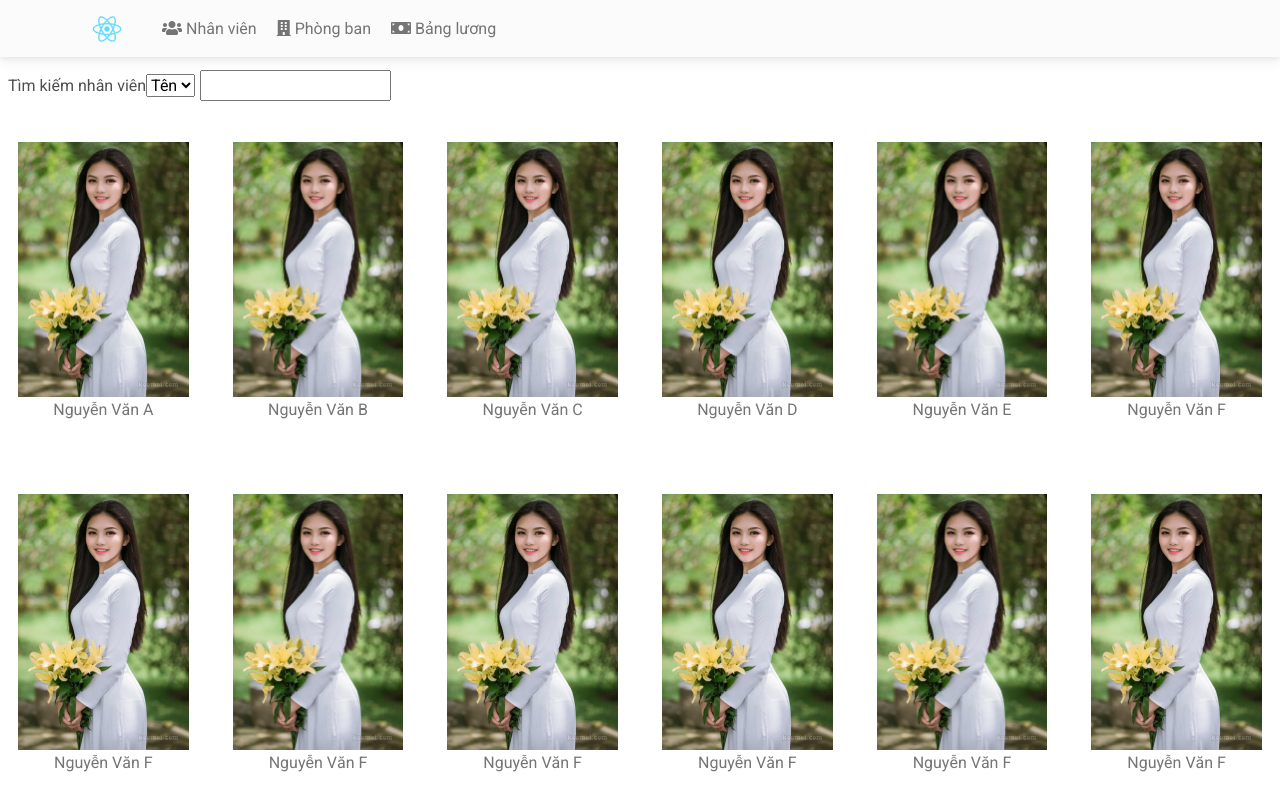
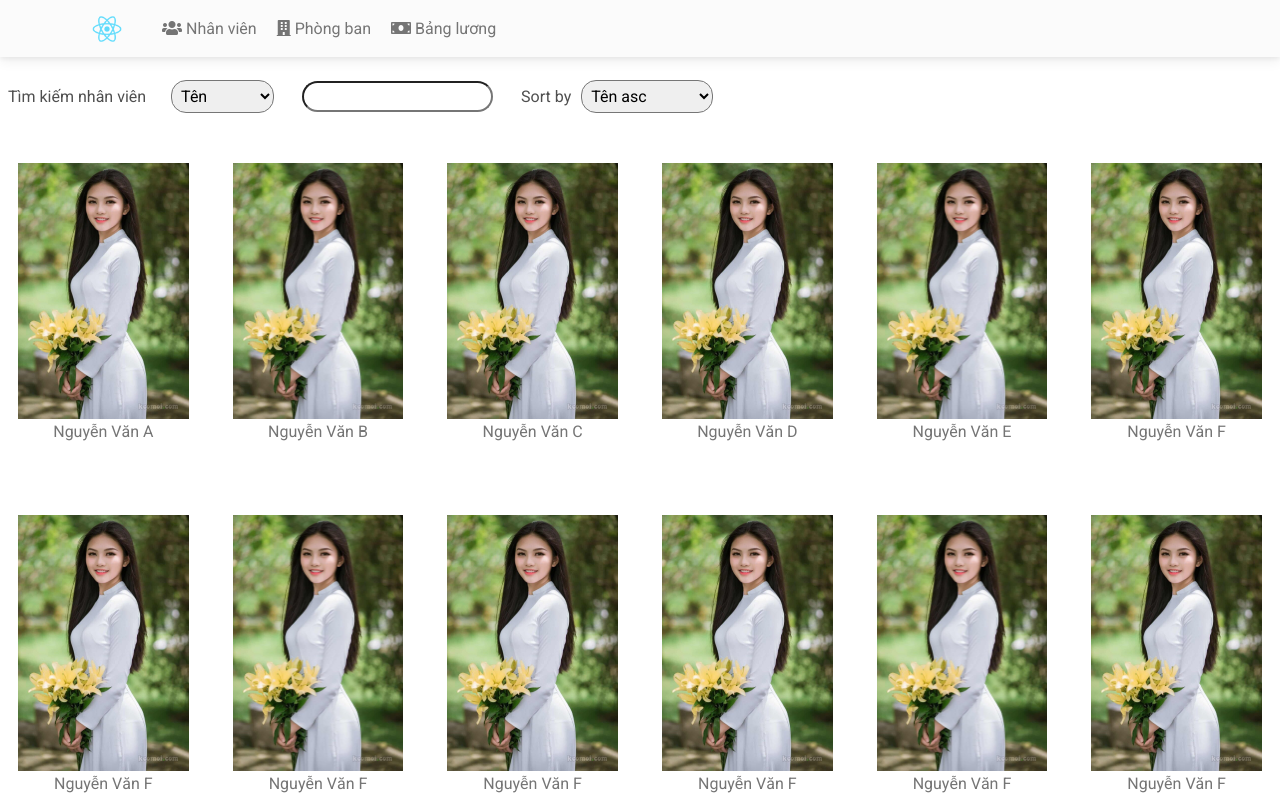
Before and after one commit to BrianCodeNha/FunixReactJSASM, a React (Create React App) app: page / in a window 1280 px wide. Shown: the top 800 px of the page. Built offline with nearby package versions, Linux system fonts and the light colour scheme.

Commit message:
complete search and sort requests

```diff
--- a/src/components/MainComponent.js
+++ b/src/components/MainComponent.js
@@ -16,7 +16,26 @@ export default function MainComponent() {
     setStaffId(selectedID);
   };
 
-  const [option, setOption] = useState('')
+  const [property, setProperty] = useState('name') //store sortEntry here
+
+  const sortDataEntry = (entry) => {
+    setProperty(entry)
+    STAFFS.sort(function (a, b) {
+      if( entry == 'id') {return b.id - a.id}
+      else if( entry == 'name') {
+        console.log(a.name.toLowerCase())
+        if (a.name.toLowerCase() > b.name.toLowerCase()) return 1
+        else if (a.name.toLowerCase() < b.name.toLowerCase()) return -1
+
+      }
+      if( entry == 'doB') {
+        if (a.doB.toLowerCase() > b.doB.toLowerCase()) return 1
+        if (a.doB.toLowerCase() < b.doB.toLowerCase()) return -1
+
+      }
+    })
+  }
+  console.log(property, STAFFS)
   return (
     <div>
       <BrowserRouter>
@@ -26,7 +45,7 @@ export default function MainComponent() {
             <Staff
               staffs={STAFFS}
               onClick={(selectedID) => selectedEmployee(selectedID)}
-              onChange = {(selectedOption) => setOption(selectedOption)}
+              getSortEntry = {(entry) => sortDataEntry(entry)}
             />
           </Route>
           <Route path="/department">
@@ -39,7 +58,7 @@ export default function MainComponent() {
             <Employee staffs={STAFFS} />
           </Route>
           <Route  path="/search">
-          <SearchPage option ={option}/>
+          <SearchPage />
           </Route>
 
         </Switch>
--- a/src/components/SearchBar.css
+++ b/src/components/SearchBar.css
@@ -1,3 +1,28 @@
 #search {
-    margin: 5px;
+    margin: 13px;
+    border-radius: 20px;
 }
+
+select {
+
+    padding: 5px;
+    border-radius: 15px;
+
+}
+
+.select, .sort {
+    display: inline-block;
+    margin: 10px;
+    padding: 5px;
+}
+
+.sort {
+    display: inline-block;
+    margin: 10px;
+    padding: 5px;
+}
+
+label {
+    display: inline-block;
+    margin-right: 10px;
+}
--- a/src/components/SearchBar.js
+++ b/src/components/SearchBar.js
@@ -2,10 +2,11 @@ import React, { useState } from 'react'
 import { useHistory } from 'react-router-dom';
 import './SearchBar.css'
 
-export default function SearchBar() {
+export default function SearchBar(props) {
 
     const [term, setTerm] = useState('')
     const [option, setOption] = useState('tên')
+
     const history = useHistory();
 
 
@@ -13,18 +14,31 @@ export default function SearchBar() {
         e.preventDefault();
 
         history.push(`/search?term=${term}&option=${option}`)
-        console.log(option)
+
     }
   return (
     <div>
         <form onSubmit={handleSubmit}>
             <label htmlFor='search'>Tìm kiếm nhân viên</label>
+            <div className='select'>
             <select onChange={(e) => setOption(e.target.value)}>
                 <option value='tên'>Tên</option>
                 <option value='id'>Id</option>
+                <option value='doB'>Ngày sinh</option>
             </select>
+            </div>
             <input onChange={(e) => setTerm(e.target.value)} type='text' id="search" />
+            <div className='sort'>
+            <label>Sort by </label>
+            <select onChange={(e) => props.getSortEntry(e.target.value)}>
+                <option value='name'>Tên asc</option>
+                <option value='id'>Id desc</option>
+                <option value='doB'>Ngày sinh asc</option>
+            </select>
+
+            </div>
         </form>
+
     </div>
   )
 }
--- a/src/components/SearchPage.js
+++ b/src/components/SearchPage.js
@@ -3,12 +3,12 @@ import { useLocation, useParams } from 'react-router-dom'
 import { STAFFS } from '../shared/staffs'
 import Staff from './Staff'
 
-export default function SearchPage(props) {
+export default function SearchPage() {
 //url = /search?q=van
   const queryString = useLocation().search //object contain property search: ?q=van
   const queryParams = new URLSearchParams(queryString) // chuyển thành object urlsearchparams
-  const term = queryParams.get('term') //get value đầu tiên từ property 'q'/nếu getAll thì sẽ thành 1 array => van
-  const option = queryParams.get('option')
+  const term = queryParams.get('term') //get value đầu tiên từ property 'term'/nếu getAll thì sẽ thành 1 array => van
+  const option = queryParams.get('option') // get option value from searchbar
   console.log(term, option)
 
   const [staffId, setStaffId] = useState(null);
@@ -22,7 +22,7 @@ export default function SearchPage(props) {
   return (
     <Staff
     staffs={STAFFS.filter(staff => (
-      option === 'tên' ? staff.name+"" : staff.id+""
+      option === 'tên' ? staff.name+"" : (option === 'id' ? staff.id+"" : staff.doB)
       ).indexOf(term) !== -1)}
     onClick={(selectedID) => selectedEmployee(selectedID)}
     />
--- a/src/components/Staff.js
+++ b/src/components/Staff.js
@@ -8,7 +8,7 @@ export default function Staff(props) {
 
   return (
     <div className='row cod-flex p-2'>
-    <SearchBar />
+    <SearchBar getSortEntry = {(entry) => props.getSortEntry(entry)}/>
         {props.staffs.map((staff) => (
             <div onClick={() => props.onClick(staff.id)} key={staff.id} className='outer col-12 col-md-4 col-lg-2 justify-content-center'>
             <Link to={`employee/${staff.id}`}>
--- a/src/shared/staffs.jsx
+++ b/src/shared/staffs.jsx
@@ -33,7 +33,7 @@ export const ROLE = {
 export const STAFFS =
     [
         {
-            id: 0,
+            id: 1,
             name: "Nguyễn Văn A",
             doB: "1999-01-01T08:59:00.000Z",
             salaryScale: 1.1,
@@ -44,7 +44,7 @@ export const STAFFS =
             image: '/assets/images/F.jpg',
         },
         {
-            id: 1,
+            id: 0,
             name: "Nguyễn Văn B",
             doB: "2000-01-01T08:59:00.000Z",
             salaryScale: 1.2,
```
